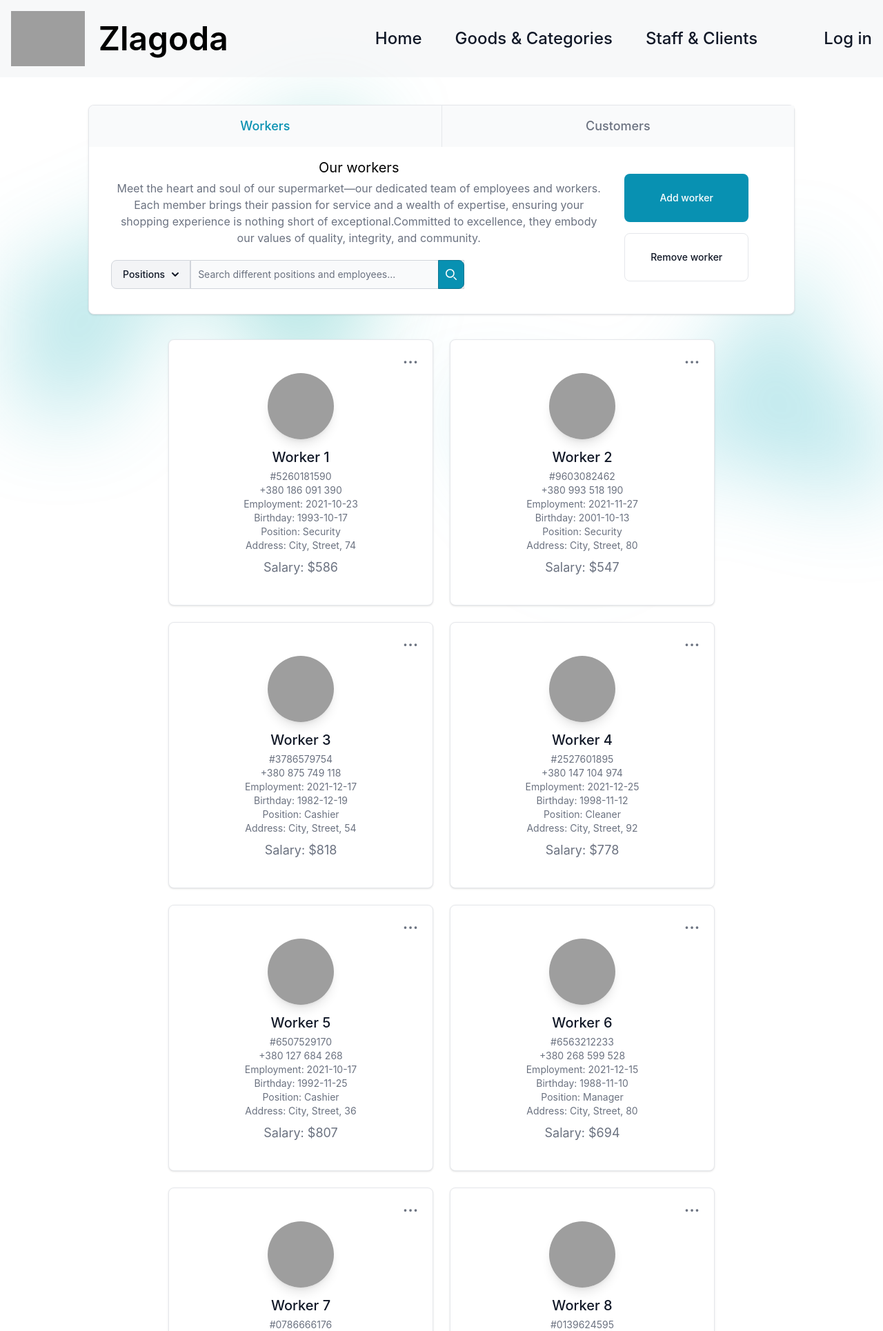
After one commit to DoctorKaufman/DBWebApp, a Flask app: page /staff-and-clients/workers in a window 1280 px wide. The commit adds this page. Shown: the top 1930 px of the page at 69% size. Run offline with Flask 3, Linux system fonts and the light colour scheme; style sheets or scripts are compiled from the project's sources; some libraries are stand-ins or nearby versions; grey boxes are pictures that could not be loaded.

Commit message:
workers and clients; customers tab

```diff
--- a/app/__init__.py
+++ b/app/__init__.py
@@ -17,8 +17,10 @@ def create_app(config_filename=None):
     # Import and register Blueprints (for Controllers/Views)
     from .views.main import main as main_blueprint
     from .views.goods_and_categories import goods_and_categories as goods_and_categories_blueprint
+    from .views.staff_and_clients import staff_and_clients as staff_and_clients_blueprint
     app.register_blueprint(main_blueprint)
     app.register_blueprint(goods_and_categories_blueprint, url_prefix='/goods-and-categories')
+    app.register_blueprint(staff_and_clients_blueprint, url_prefix='/staff-and-clients')
 
     # Optionally, initialize Flask extensions like Flask-Login, Flask-Migrate, etc.
 
--- a/app/templates/components/_header.html
+++ b/app/templates/components/_header.html
@@ -28,19 +28,11 @@
           </a>
         </li>
         <li>
-          <a href="{{ url_for('main.workers') }}" class="block py-2 px-3 md:p-0 text-gray-900 rounded hover:bg-gray-100
+          <a href="{{ url_for('staff_and_clients.workers') }}" class="block py-2 px-3 md:p-0 text-gray-900 rounded hover:bg-gray-100
           md:hover:bg-transparent md:border-0 md:hover:text-cyan-600 dark:text-white
           md:dark:hover:text-blue-500 dark:hover:bg-gray-700 dark:hover:text-white
           md:dark:hover:bg-transparent">
-           Our staff
-          </a>
-        </li>
-        <li>
-          <a href="#" class="block py-2 px-3 md:p-0 text-gray-900 rounded hover:bg-gray-100
-          md:hover:bg-transparent md:border-0 md:hover:text-cyan-600 dark:text-white
-          md:dark:hover:text-blue-500 dark:hover:bg-gray-700 dark:hover:text-white
-          md:dark:hover:bg-transparent">
-           Our clients
+            Staff & Clients
           </a>
         </li>
         <li>
--- a/app/templates/components/_workers_topbar.html
+++ b/app/templates/components/_workers_topbar.html
@@ -1,5 +1,24 @@
-<div class="w-4/5 mt-5 p-4 text-center bg-white border border-gray-200 rounded-lg shadow sm:p-8 dark:bg-gray-800 dark:border-gray-700">
-    <div class="flex flex-col">
+<div class="w-4/5 mt-5 text-center bg-white border border-gray-200 rounded-lg shadow dark:bg-gray-800 dark:border-gray-700">
+    <div class="sm:hidden">
+        <label for="tabs" class="sr-only">Select tab</label>
+        <select id="tabs" class="bg-gray-50 border-0 border-b border-gray-200 text-gray-900 text-sm rounded-t-lg focus:ring-cyan-600 focus:border-cyan-700 block w-full p-2.5 dark:bg-gray-700 dark:border-gray-600 dark:placeholder-gray-400 dark:text-white dark:focus:ring-blue-500 dark:focus:border-blue-500">
+            <option>Workers</option>
+            <option>Customers</option>
+        </select>
+    </div>
+    <ul class="hidden text-lg font-medium text-center text-gray-500 divide-x divide-gray-200 rounded-lg sm:flex dark:divide-gray-600 dark:text-gray-400 rtl:divide-x-reverse" id="fullWidthTab" data-tabs-toggle="#fullWidthTabContent" role="tablist">
+        <li class="w-full">
+            <a id="workers" href="{{ url_for('staff_and_clients.workers') }}" data-tabs-target="#workers" aria-controls="workers"
+            aria-selected="{{ 'true' if active_tab == 'workers' else 'false' }}" class="inline-block w-full p-4 aria-selected:text-cyan-600 focus:text-cyan-600 hover:!text-cyan-700 rounded-ss-lg bg-gray-50
+            hover:bg-gray-100 focus:outline-none dark:bg-gray-700 dark:hover:bg-gray-600">Workers</a>
+        </li>
+        <li class="w-full">
+            <a id="clients-tab" href="{{ url_for('staff_and_clients.clients') }}" data-tabs-target="#clients" aria-controls="clients" aria-selected="{{ 'true' if active_tab == 'clients' else 'false' }}"
+             class="inline-block w-full p-4 aria-selected:text-cyan-600 focus:text-cyan-600 hover:!text-cyan-700 bg-gray-50
+             hover:bg-gray-100 focus:outline-none dark:bg-gray-700 dark:hover:bg-gray-600">Customers</a>
+        </li>
+    </ul>
+    <div class="flex flex-col my-4 mx-8">
         <div class="flex flex-row">
             <div class="text-xl w-3/4">
                 Our workers
--- a/app/templates/pages/goods_and_categories.html
+++ b/app/templates/pages/goods_and_categories.html
@@ -50,9 +50,6 @@
     <div class="fixed inset-x-0 bottom-0 -z-10 transform-gpu overflow-hidden blur-3xl " aria-hidden="true">
         <div class="relative left-[calc(50%+3rem)] aspect-[1155/678] w-[36.125rem] -translate-x-1/2 bg-gradient-to-tr from-[#2bb3d3] to-[#0aaa9d] opacity-30 sm:left-[calc(50%+36rem)] sm:w-[72.1875rem]" style="clip-path: polygon(74.1% 44.1%, 100% 61.6%, 97.5% 26.9%, 85.5% 0.1%, 80.7% 2%, 72.5% 32.5%, 60.2% 62.4%, 52.4% 68.1%, 47.5% 58.3%, 45.2% 34.5%, 27.5% 76.7%, 0.1% 64.9%, 17.9% 100%, 27.6% 76.8%, 76.1% 97.7%, 74.1% 44.1%)"></div>
     </div>
-    <!-- <div class="absolute inset-x-0 bottom-[-50rem] -z-10 transform-gpu overflow-hidden blur-3xl" aria-hidden="true">
-        <div class="relative left-0 -z-10 aspect-[1155/678] w-[36.125rem] max-w-none -translate-x-1/2 rotate-[30deg] bg-gradient-to-tr from-[#2bb3d3] to-[#0aaa9d] opacity-30 sm:left-[calc(50%-40rem)] sm:w-[72.1875rem]" style="clip-path: polygon(74.1% 44.1%, 100% 61.6%, 97.5% 26.9%, 85.5% 0.1%, 80.7% 2%, 72.5% 32.5%, 60.2% 62.4%, 52.4% 68.1%, 47.5% 58.3%, 45.2% 34.5%, 27.5% 76.7%, 0.1% 64.9%, 17.9% 100%, 27.6% 76.8%, 76.1% 97.7%, 74.1% 44.1%)"></div>
-    </div> -->
 
 
     <script src="https://cdnjs.cloudflare.com/ajax/libs/flowbite/2.3.0/flowbite.min.js"></script>
--- /dev/null
+++ b/app/templates/pages/staff_and_clients.html
@@ -0,0 +1,32 @@
+<!DOCTYPE html>
+<html lang="en">
+<head>
+    <meta charset="UTF-8">
+    <meta name="viewport" content="width=device-width, initial-scale=1.0">
+    <link rel="stylesheet"  href="{{ url_for('static', filename='css/dist/styles.css') }}">
+    <link href="https://cdnjs.cloudflare.com/ajax/libs/flowbite/2.3.0/flowbite.min.css" rel="stylesheet" />
+    <title>Our staff</title>
+</head>
+<body class="flex flex-col min-h-screen">
+    {% include 'components/_header.html' %}
+
+
+    <div class="flex flex-col w-full pt-5 pb-8 items-center justify-center">
+        {% include 'components/_workers_topbar.html' %}
+
+        <div class="fixed inset-x-6 top-[-5rem] -z-10 transform-gpu overflow-hidden blur-3xl " aria-hidden="true">
+            <div class="relative left-1/6 -z-10 aspect-[1155/678] w-[36.125rem] max-w-none -translate-x-1/2 rotate-[30deg] bg-gradient-to-tr from-[#2bb3d3] to-[#0aaa9d] opacity-30 sm:left-[calc(50%-40rem)] sm:w-[72.1875rem]" style="clip-path: polygon(74.1% 44.1%, 100% 61.6%, 97.5% 26.9%, 85.5% 0.1%, 80.7% 2%, 72.5% 32.5%, 60.2% 62.4%, 52.4% 68.1%, 47.5% 58.3%, 45.2% 34.5%, 27.5% 76.7%, 0.1% 64.9%, 17.9% 100%, 27.6% 76.8%, 76.1% 97.7%, 74.1% 44.1%)"></div>
+        </div>
+
+        <section class="my-9 w-4/5 flex flex-wrap gap-6 justify-center">
+            {% include 'components/_worker_card.html' %}
+        </section>
+
+        <div class="fixed inset-x-0 bottom-0 -z-10 transform-gpu overflow-hidden blur-3xl " aria-hidden="true">
+            <div class="relative left-[calc(50%+3rem)] aspect-[1155/678] w-[36.125rem] -translate-x-1/2 bg-gradient-to-tr from-[#2bb3d3] to-[#0aaa9d] opacity-30 sm:left-[calc(50%+36rem)] sm:w-[72.1875rem]" style="clip-path: polygon(74.1% 44.1%, 100% 61.6%, 97.5% 26.9%, 85.5% 0.1%, 80.7% 2%, 72.5% 32.5%, 60.2% 62.4%, 52.4% 68.1%, 47.5% 58.3%, 45.2% 34.5%, 27.5% 76.7%, 0.1% 64.9%, 17.9% 100%, 27.6% 76.8%, 76.1% 97.7%, 74.1% 44.1%)"></div>
+        </div>
+    </div>
+
+    <script src="https://cdnjs.cloudflare.com/ajax/libs/flowbite/2.3.0/flowbite.min.js"></script>
+</body>
+</html>
--- a/app/views/main.py
+++ b/app/views/main.py
@@ -54,23 +54,10 @@
         user=user
         )
 
-@main.route('/workers')
-def workers():
-    positions = ["Manager", "Cashier", "Cleaner", "Consultant", "Security"]
-    workers = [
-        {
-            "name": f"Worker {i}",
-            "id": generate_unique_id(),
-            "position": random.choice(["Manager", "Cashier", "Cleaner", "Consultant", "Security"]),
-            "salary": f"${random.uniform(500, 900):.0f}",
-            "employment_date": f"2021-{random.randint(10, 12)}-{random.randint(10, 28)}",
-            "birth_date": f"{random.randint(1980, 2005)}-{random.randint(10, 12)}-{random.randint(10, 28)}",
-            "phone_number": generate_phone_number(),
-            "address": f"City, Street, {random.randint(1, 100)}",
-        } for i in range(1, 13)
-    ]
+@main.route('/staff-and-clients')
+def staff_and_clients():
     user = {'username': 'John Doe'}
-    return render_template('pages/workers.html', positions=positions, workers=workers, user=user)
+    return render_template('pages/staff_and_clients.html', user=user)
 
 
 @main.route('/login')
--- /dev/null
+++ b/app/views/staff_and_clients.py
@@ -0,0 +1,33 @@
+from flask import Blueprint, render_template
+import json
+import random
+
+from app.views.main import generate_phone_number, generate_unique_id, generate_unique_upc
+
+
+staff_and_clients = Blueprint('staff_and_clients', __name__)
+
+@staff_and_clients.route('/workers')
+def workers():
+    active_tab = 'workers'
+    positions = ["Manager", "Cashier", "Cleaner", "Consultant", "Security"]
+    workers = [
+        {
+            "name": f"Worker {i}",
+            "id": generate_unique_id(),
+            "position": random.choice(["Manager", "Cashier", "Cleaner", "Consultant", "Security"]),
+            "salary": f"${random.uniform(500, 900):.0f}",
+            "employment_date": f"2021-{random.randint(10, 12)}-{random.randint(10, 28)}",
+            "birth_date": f"{random.randint(1980, 2005)}-{random.randint(10, 12)}-{random.randint(10, 28)}",
+            "phone_number": generate_phone_number(),
+            "address": f"City, Street, {random.randint(1, 100)}",
+        } for i in range(1, 13)
+    ]
+    user = {'username': 'John Doe'}
+    return render_template('pages/staff_and_clients.html', active_tab=active_tab, positions=positions, workers=workers, user=user)
+
+@staff_and_clients.route('/customers')
+def clients():
+    active_tab = 'clients'
+    user = {'username': 'John Doe'}
+    return render_template('pages/staff_and_clients.html',active_tab=active_tab, user=user)
```
Also changed, not shown: app/templates/pages/workers.html (deleted, +0 -24 lines).
